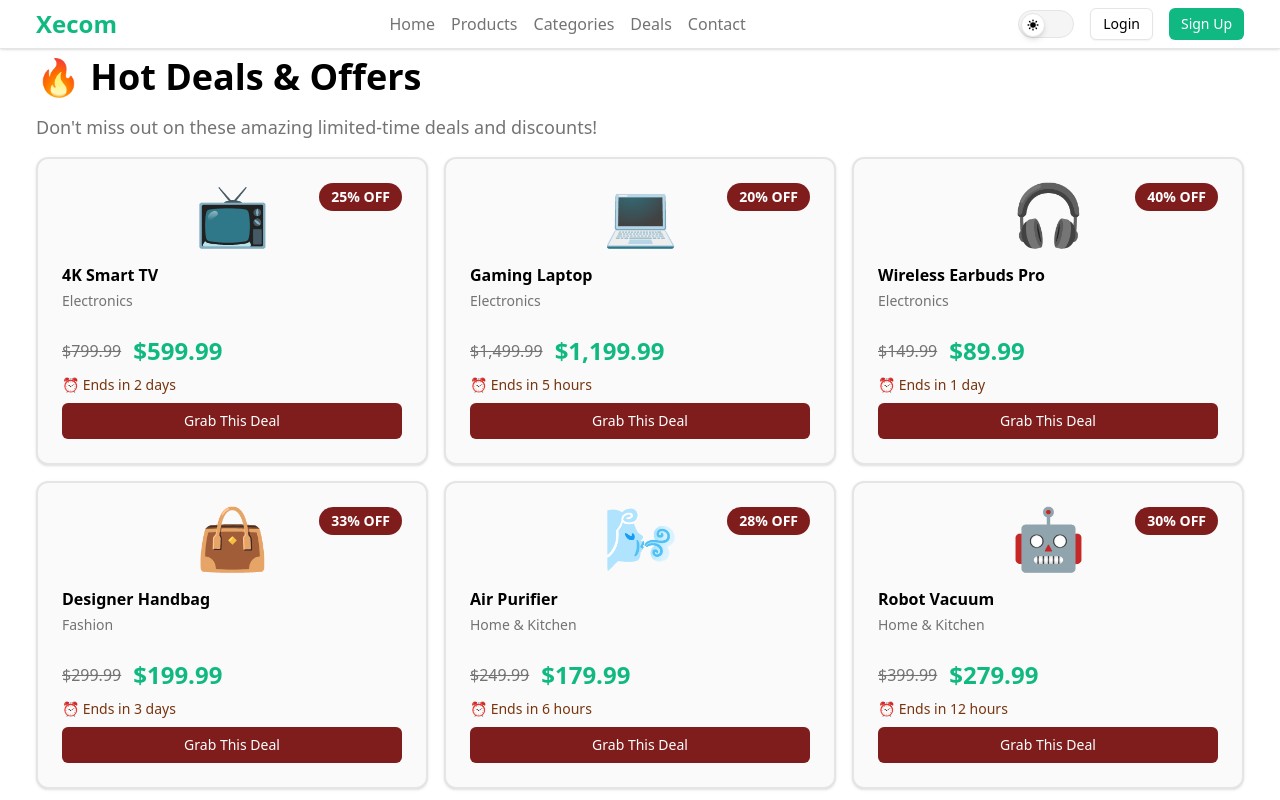
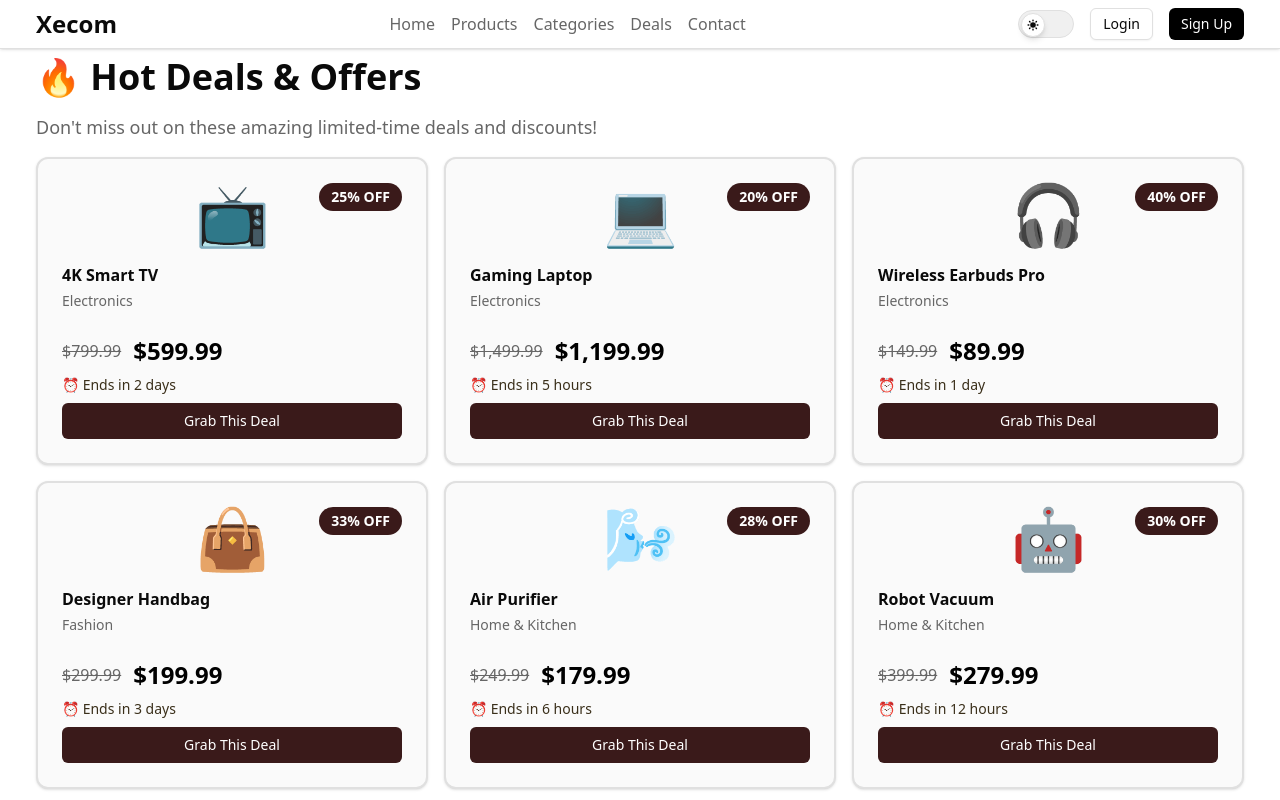
Before and after one commit to Bakhtiar2000/Xecom-Frontend, a Next.js app: page /deals in a window 1280 px wide. Shown: the top 800 px of the page. Built offline with nearby package versions, Linux system fonts and the light colour scheme.

Commit message:
feat: update login logic to use UserRole enum and enhance styling for consistency

```diff
--- a/app/(auth)/login/page.tsx
+++ b/app/(auth)/login/page.tsx
@@ -14,6 +14,7 @@ import { setUser } from "@/redux/features/auth/authSlice";
 import { verifyToken } from "@/utils/verifyToken";
 import { TUser } from "@/redux/features/auth/authSlice";
 import { TResponse } from "@/types/global.type";
+import { UserRole } from "@/constants/enum";
 
 const Login = () => {
   const dispatch = useAppDispatch();
@@ -84,7 +85,7 @@ const Login = () => {
       if (res?.data?.needsPasswordChange) {
         router.push("/change-password");
       } else {
-        if (user.role === "CUSTOMER") {
+        if (user.role === UserRole.CUSTOMER) {
           router.push("/");
         } else {
           router.push(`/${user.role.toLowerCase()}/dashboard`);
--- a/app/globals.css
+++ b/app/globals.css
@@ -4,50 +4,70 @@
 @custom-variant dark (&:is(.dark *));
 
 @theme {
-  /* --------------------- Light Mode ------------------------- */
-  /* Primary Color System */
-  --color-primary: #10b981;
-  --color-primary-foreground: #ffffff;
+  /* =====================================================
+     LIGHT MODE - Premium Black & White Foundation
+     ===================================================== */
 
-  /* Secondary Colors */
-  --color-secondary: #666666;
-  --color-secondary-foreground: #ffffff;
+  /* Primary Color System - Pure Monochrome Authority */
+  --color-primary: #000000; /* Deep black - commands attention */
+  --color-primary-foreground: #ffffff; /* Pure white - maximum contrast */
 
-  /* Semantic Colors */
-  --color-success: #2d5016;
-  --color-success-foreground: #d1fae5;
-  --color-danger: #7f1d1d;
-  --color-danger-foreground: #fca5a5;
-  --color-warning: #78350f;
-  --color-warning-foreground: #fcd34d;
-  --color-info: #0c4a6e;
-  --color-info-foreground: #7dd3fc;
+  /* Secondary Colors - Sophisticated Gray Depth */
+  --color-secondary: #1a1a1a; /* Rich charcoal - subtle depth */
+  --color-secondary-foreground: #f5f5f5; /* Warm white - softened contrast */
 
-  /* Shadcn UI Colors */
-  --color-background: #ffffff; /* Main page background */
-  --color-foreground: #000000; /* Main text color */
-  --color-card: #fafafa; /* Card/container backgrounds */
-  --color-card-foreground: #000000; /* Text inside cards */
-  --color-popover: #ffffff; /* Dropdown/modal backgrounds */
-  --color-popover-foreground: #000000; /* Text in dropdowns/modals */
-  --color-muted: #f5f5f5; /* Subtle backgrounds (badges, secondary sections) */
-  --color-muted-foreground: #737373; /* Secondary/less important text */
-  --color-accent: #f0f0f0; /* Highlight backgrounds (hover states) */
-  --color-accent-foreground: #171717; /* Text on accent backgrounds */
-  --color-border: #e5e5e5; /* Dividers and element borders */
+  /* Semantic Colors - Muted, Refined Accents */
+  --color-success: #1a3a1a; /* Forest black-green - understated achievement */
+  --color-success-foreground: #d4e8d4; /* Pale sage - gentle affirmation */
 
-  /* Chart Colors - Distinct grayscale values */
-  --color-chart-1: #171717;
-  --color-chart-2: #404040;
-  --color-chart-3: #737373;
-  --color-chart-4: #a3a3a3;
-  --color-chart-5: #d4d4d4;
+  --color-danger: #3a1a1a; /* Wine black-red - dignified warning */
+  --color-danger-foreground: #f2d5d5; /* Blush pink - soft alert */
 
-  /* Sidebar Colors */
+  --color-warning: #3a2f1a; /* Sepia black-gold - refined caution */
+  --color-warning-foreground: #f5efd5; /* Champagne - elegant notice */
+
+  --color-info: #1a2533; /* Midnight blue-black - calm intelligence */
+  --color-info-foreground: #d5dfe8; /* Porcelain blue - gentle information */
+
+  /* Core UI Foundation - Layered Sophistication */
+  --color-background: #ffffff; /* Pure white canvas - premium clarity */
+  --color-foreground: #0a0a0a; /* Near-black ink - crisp readability */
+
+  --color-card: #fafafa; /* Whisper gray - subtle elevation */
+  --color-card-foreground: #0a0a0a; /* Near-black - maintained hierarchy */
+
+  --color-popover: #f8f8f8; /* Cloud white - floating distinction */
+  --color-popover-foreground: #0a0a0a; /* Near-black - clear content */
+
+  /* Muted Elements - Quiet Luxury */
+  --color-muted: #f0f0f0; /* Pearl gray - secondary surfaces */
+  --color-muted-foreground: #666666; /* Graphite - subdued text */
+
+  /* Accent & Interaction - Refined Touch */
+  --color-accent: #e8e8e8; /* Silver mist - hover elegance */
+  --color-accent-foreground: #1a1a1a; /* Rich charcoal - clear interaction */
+
+  /* Borders & Dividers - Architectural Lines */
+  --color-border: #e0e0e0; /* Platinum - defined boundaries */
+
+  /* Chart Colors - Monochrome Data Visualization */
+  --color-chart-1: #000000; /* Pure black - primary data */
+  --color-chart-2: #333333; /* Charcoal - secondary series */
+  --color-chart-3: #666666; /* Slate - tertiary information */
+  --color-chart-4: #999999; /* Silver - supporting data */
+  --color-chart-5: #cccccc; /* Platinum - background context */
+
+  /* Sidebar Navigation - Consistent Hierarchy */
   --color-sidebar: #fafafa;
-  --color-sidebar-foreground: #171717;
+  --color-sidebar-foreground: #3f3f46;
+  --color-sidebar-primary: #18181b;
+  --color-sidebar-primary-foreground: #fafafa;
+  --color-sidebar-accent: #f4f4f5;
+  --color-sidebar-accent-foreground: #18181b;
+  --color-sidebar-border: #e4e4e7;
+  --color-sidebar-ring: #3b82f6;
 
-  /* Animations */
+  /* Animations - Smooth Transitions */
   --animate-fade-in: fadeIn 0.3s ease-in-out;
   --animate-slide-up: slideIn 0.4s ease;
 
@@ -72,49 +92,69 @@
   }
 }
 
-/* Dark Mode Colors */
+/* =====================================================
+   DARK MODE - Inverted Premium Aesthetic
+   ===================================================== */
+
 :root.dark {
-  /*  Dark Mode Primary Colors - unchanged */
-  --color-primary: #10b981;
-  --color-primary-foreground: #ffffff;
+  /* Primary Color System - Inverted Monochrome (unchanged) */
+  --color-primary: #000000; /* Maintained black - brand consistency */
+  --color-primary-foreground: #ffffff; /* Pure white - clear contrast */
 
-  /* Dark Mode Secondary Colors -unchanged */
-  --color-secondary: #666666;
-  --color-secondary-foreground: #ffffff;
+  /* Secondary Colors - Deep Shadow Tones (unchanged) */
+  --color-secondary: #1a1a1a; /* Rich charcoal - consistent depth */
+  --color-secondary-foreground: #f5f5f5; /* Warm white - maintained softness */
 
-  /* Dark mode semantic colors */
-  --color-success: #86efac;
-  --color-success-foreground: #4ade80;
-  --color-danger: #fca5a5;
-  --color-danger-foreground: #f87171;
-  --color-warning: #fcd34d;
-  --color-warning-foreground: #fcd34d;
-  --color-info: #7dd3fc;
-  --color-info-foreground: #38bdf8;
+  /* Semantic Colors - Luminous Against Dark */
+  --color-success: #d4e8d4; /* Pale sage - glowing affirmation */
+  --color-success-foreground: #2a4a2a; /* Deep forest - readable on light */
 
-  /* Dark mode semantic colors */
-  --color-background: #0a0a0a;
-  --color-foreground: #fafafa;
-  --color-card: #171717;
-  --color-card-foreground: #fafafa;
-  --color-popover: #171717;
-  --color-popover-foreground: #fafafa;
-  --color-muted: #262626;
-  --color-muted-foreground: #a3a3a3;
-  --color-accent: #262626;
-  --color-accent-foreground: #fafafa;
-  --color-border: #404040;
+  --color-danger: #f2d5d5; /* Blush pink - gentle alert glow */
+  --color-danger-foreground: #4a2a2a; /* Deep wine - clear warning text */
 
-  /* Dark mode chart colors */
-  --color-chart-1: #fafafa;
-  --color-chart-2: #d4d4d4;
-  --color-chart-3: #a3a3a3;
-  --color-chart-4: #737373;
-  --color-chart-5: #525252;
+  --color-warning: #f5efd5; /* Champagne - sophisticated notice */
+  --color-warning-foreground: #4a3f2a; /* Deep sepia - warm legibility */
 
-  /* Dark mode sidebar colors */
-  --color-sidebar: #171717;
-  --color-sidebar-foreground: #fafafa;
+  --color-info: #d5dfe8; /* Porcelain blue - calm illumination */
+  --color-info-foreground: #2a3543; /* Deep midnight - clear info text */
+
+  /* Core UI Foundation - Deep Luxury */
+  --color-background: #0a0a0a; /* Near-black void - premium depth */
+  --color-foreground: #f5f5f5; /* Warm white - soft readability */
+
+  --color-card: #1a1a1a; /* Charcoal elevation - layered depth */
+  --color-card-foreground: #f5f5f5; /* Warm white - clear hierarchy */
+
+  --color-popover: #141414; /* Shadow lift - floating distinction */
+  --color-popover-foreground: #f5f5f5; /* Warm white - readable overlays */
+
+  /* Muted Elements - Subdued Richness */
+  --color-muted: #262626; /* Deep graphite - quiet surfaces */
+  --color-muted-foreground: #999999; /* Silver - muted information */
+
+  /* Accent & Interaction - Subtle Highlight */
+  --color-accent: #2a2a2a; /* Smoke gray - gentle hover */
+  --color-accent-foreground: #f0f0f0; /* Pearl white - clear interaction */
+
+  /* Borders & Dividers - Ghost Lines */
+  --color-border: #333333; /* Dim platinum - refined boundaries */
+
+  /* Chart Colors - Inverted Data Hierarchy */
+  --color-chart-1: #f5f5f5; /* Warm white - primary visibility */
+  --color-chart-2: #cccccc; /* Light platinum - secondary data */
+  --color-chart-3: #999999; /* Silver - mid-level information */
+  --color-chart-4: #666666; /* Slate - supporting context */
+  --color-chart-5: #404040; /* Deep charcoal - background data */
+
+  /* Sidebar Navigation - Consistent Dark Hierarchy */
+  --sidebar: #18181b;
+  --sidebar-foreground: #f4f4f5;
+  --sidebar-primary: #2563eb;
+  --sidebar-primary-foreground: #ffffff;
+  --sidebar-accent: #27272a;
+  --sidebar-accent-foreground: #f4f4f5;
+  --sidebar-border: #27272a;
+  --sidebar-ring: #3b82f6;
 }
 
 @layer base {
--- a/components/sections/main/landing/HeroSection.tsx
+++ b/components/sections/main/landing/HeroSection.tsx
@@ -3,7 +3,7 @@ import { Button } from "@/components/ui/button";
 
 export default function HeroSection() {
   return (
-    <section className="bg-primary text-primary-foreground py-4">
+    <section className="bg-primary text-primary-foreground py-16">
       <div className="container">
         <h1 className="text-5xl font-bold mb-4 text-center animate-fade-in">
           Welcome to Xecom
--- a/components/sections/shared/Navbar.tsx
+++ b/components/sections/shared/Navbar.tsx
@@ -9,7 +9,7 @@ export default function Navbar() {
       <div className="container flex justify-between items-center gap-4">
         <Link
           href="/"
-          className="text-2xl font-bold text-primary hover:opacity-80 transition-opacity"
+          className="text-2xl font-bold text-foreground hover:opacity-80 transition-opacity"
         >
           Xecom
         </Link>
@@ -19,7 +19,7 @@ export default function Navbar() {
             <Link
               key={route.href}
               href={route.href}
-              className="text-muted-foreground hover:text-primary transition-colors duration-200 font-medium"
+              className="text-muted-foreground hover:text-foreground transition-colors duration-200 font-medium"
             >
               {route.label}
             </Link>
--- a/package.json
+++ b/package.json
@@ -23,7 +23,6 @@
     "react": "19.2.0",
     "react-dom": "19.2.0",
     "react-hook-form": "^7.66.1",
-    "react-icons": "^5.5.0",
     "react-redux": "^9.2.0",
     "redux-persist": "^6.0.0",
     "sonner": "^2.0.7",
```
Also changed, not shown: 1 other file (tests, documents, lock files or other folders).
